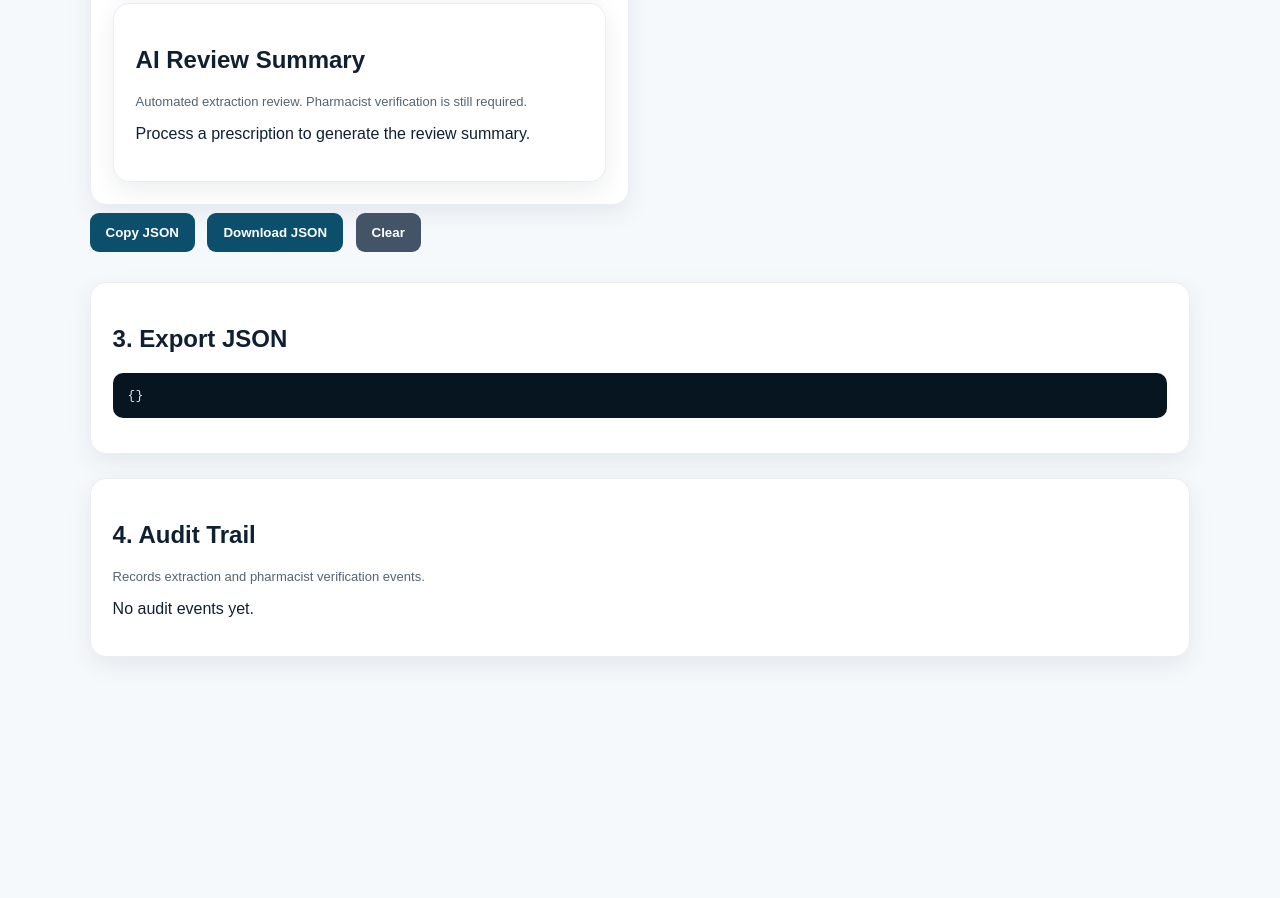
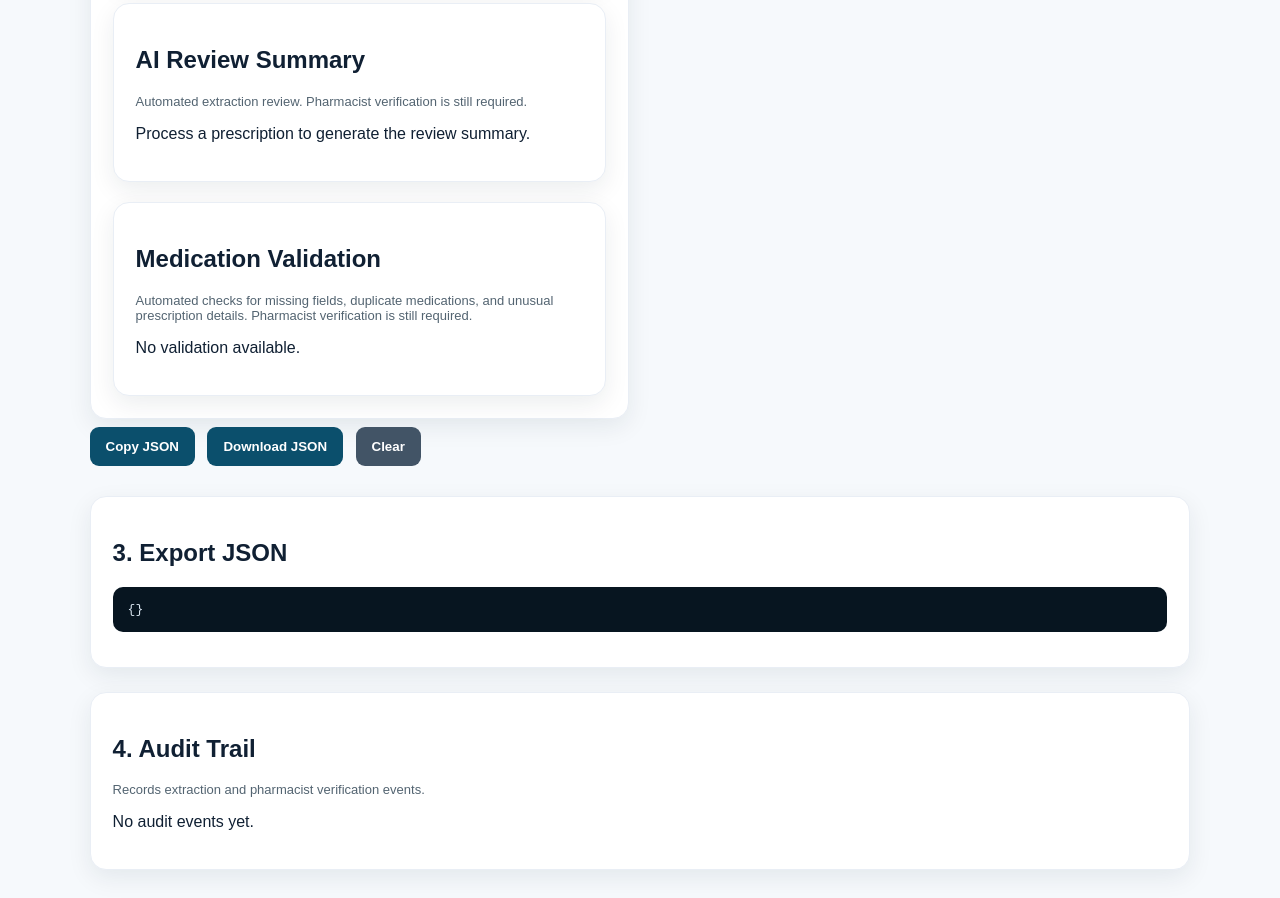
Before and after one commit to sumanpharma91-glitch/rxvisionai, a website: page mvp.html in a window 1280 px wide. Shown: the part 1839-2737 px from the top of the page. Before the commit the page ends 2524 px from the top, so only its background shows below. Drawn offline with Linux system fonts and the light colour scheme.

Commit message:
Update mvp.html

```diff
--- a/mvp.html
+++ b/mvp.html
@@ -97,6 +97,17 @@ body{font-family:Arial,Helvetica,sans-serif;background:#f6f9fc;color:#102033;mar
 
   <div id="aiReviewSummary">
     <p>Process a prescription to generate the review summary.</p>
+  </div>
+</section> <section class="card" style="margin-top:20px;">
+  <h2>Medication Validation</h2>
+
+  <p class="small">
+    Automated checks for missing fields, duplicate medications,
+    and unusual prescription details. Pharmacist verification is still required.
+  </p>
+
+  <div id="validationPanel">
+    <p>No validation available.</p>
   </div>
 </section>
 </div><button onclick="copyJSON()">Copy JSON</button>
```
